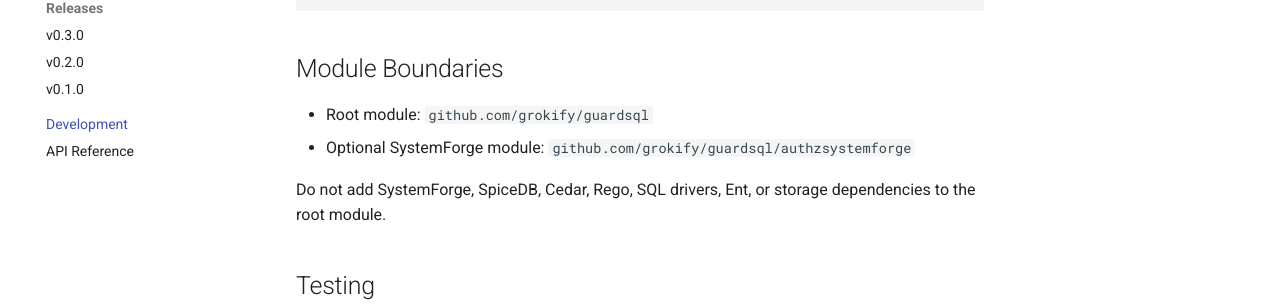
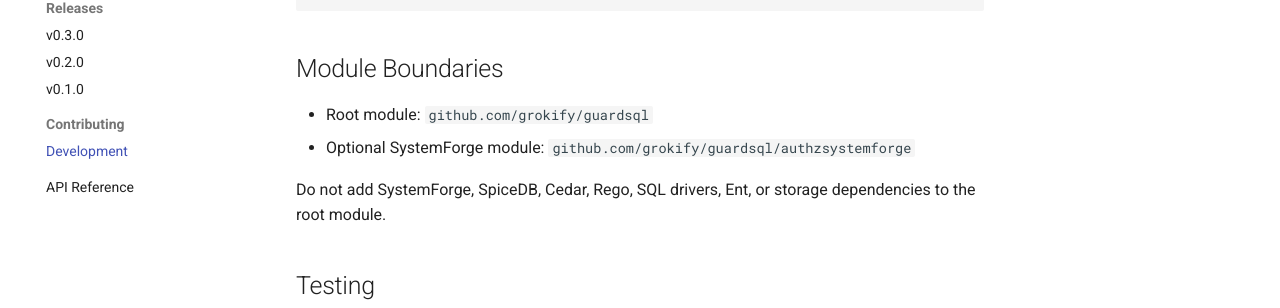
Before and after one commit to grokify/guardsql, an MkDocs documentation site: the page built from docs/contributing/development.md, in a window 1280 px wide. Shown: the part 516-824 px from the top of the page. Built offline with MkDocs 1.6.1 and Material for MkDocs 9.7.7, drawn with Linux system fonts in a browser that asks for light colours; comment, search, counter and statistics services are not loaded.

Commit message:
docs: add contributing section and move development guide
Co-Authored-By: Claude Sonnet 5.5 <noreply@anthropic.com>

```diff
--- a/mkdocs.yml
+++ b/mkdocs.yml
@@ -60,5 +60,6 @@ nav:
       - v0.3.0: releases/v0.3.0.md
       - v0.2.0: releases/v0.2.0.md
       - v0.1.0: releases/v0.1.0.md
-  - Development: guides/development.md
+  - Contributing:
+      - Development: contributing/development.md
   - API Reference: https://pkg.go.dev/github.com/grokify/guardsql
```
Also changed, not shown: README.md (+1 -1 lines), docs/contributing/development.md (renamed from docs/guides/development.md).
